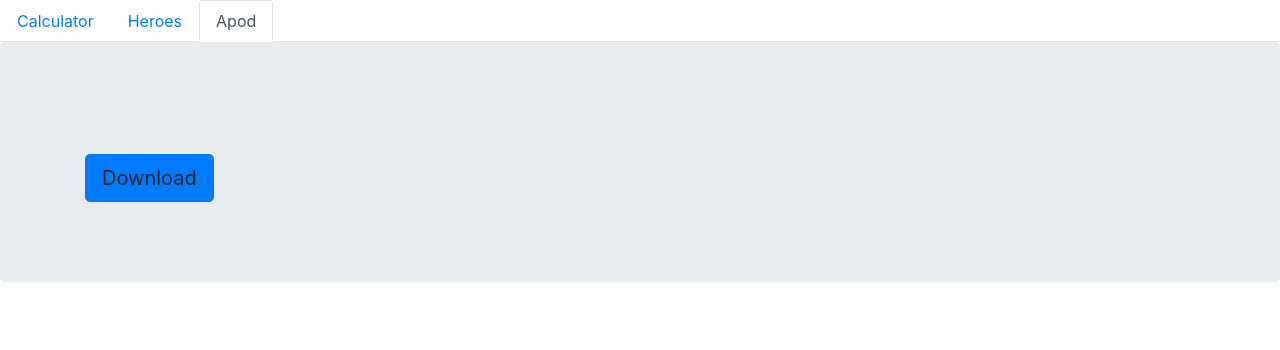
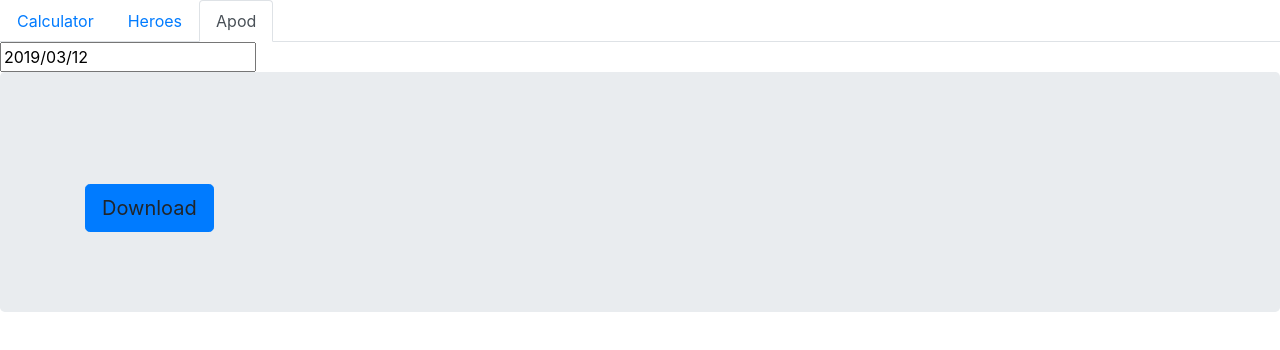
Before and after one commit to rojaldo/react_samples, a React (Create React App) app: page / in a window 1280 px wide. Shown: the top 350 px of the page. Built offline with nearby package versions, Linux system fonts and the light colour scheme; no server answers.

Commit message:
apod date picker added

```diff
--- a/package.json
+++ b/package.json
@@ -6,6 +6,7 @@
     "bootstrap": "^4.3.1",
     "react": "^16.8.4",
     "react-bootstrap": "^1.0.0-beta.5",
+    "react-datepicker": "^2.1.0",
     "react-dom": "^16.8.4",
     "react-scripts": "2.1.8"
   },
--- a/src/components/apod.js
+++ b/src/components/apod.js
@@ -1,7 +1,9 @@
 import React, { Component } from 'react'
+import DatePicker from 'react-datepicker';
+import "react-datepicker/dist/react-datepicker.css";
 
 export default class Apod extends Component {
-    state={data:{}};
+    state = { data: {}, startDate: new Date() };
     componentWillMount() {
         console.log('Monto apod');
         fetch('https://api.nasa.gov/planetary/apod?api_key=NNKOjkoul8n1CH18TWA9gwngW1s1SmjESPjNoUFo')
@@ -10,14 +12,30 @@ export default class Apod extends Component {
 
     }
 
-    processResult(data){
+    processResult(data) {
         console.log(JSON.stringify(data));
-        this.setState({data: data});
+        this.setState({ data: data });
 
+    }
+
+    handleChange(event){
+        const url = 'https://api.nasa.gov/planetary/apod?api_key=NNKOjkoul8n1CH18TWA9gwngW1s1SmjESPjNoUFo&date='
+        + event.getFullYear() + '-' + (Number(event.getMonth()) + 1) + '-' + event.getDate();
+        console.log(url);
+        fetch(url)
+        .then(response => response.json())
+        .then(data => this.processResult(data))
     }
     render() {
         return (
             <div>
+
+                <DatePicker
+                    selected={this.state.startDate}
+                    onChange={(event)=>this.handleChange(event)}
+                    dateFormat="yyyy/MM/dd"
+
+                />
 
                 <div className="jumbotron">
                     <div className="container">
```
Also changed, not shown: 1 other file (tests, documents, lock files or other folders).
